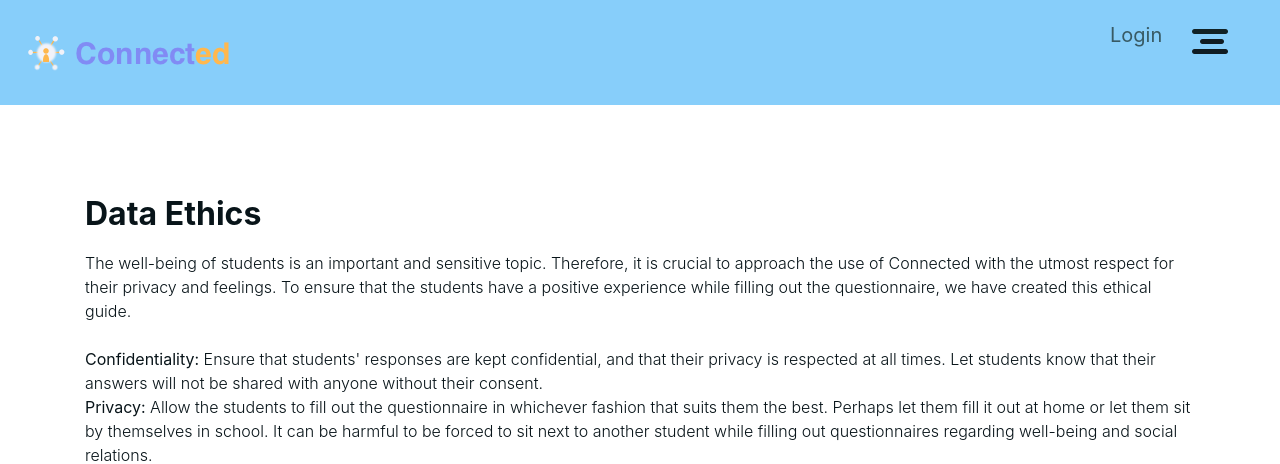
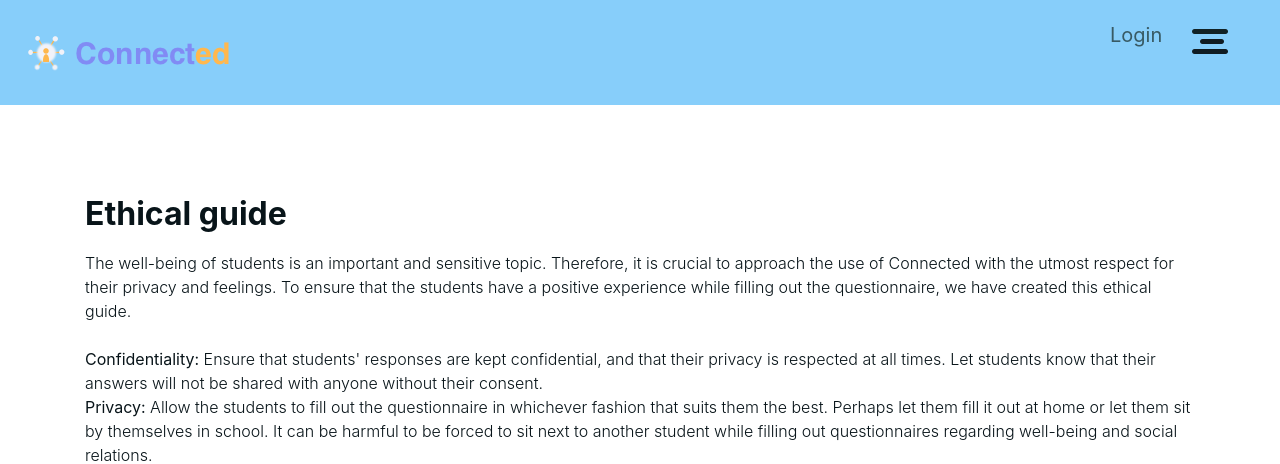
Before and after one commit to asw615/connect, a Flask app: page /science in a window 1280 px wide. Shown: the top 464 px of the page. Run offline with Flask 2, Linux system fonts and the light colour scheme; some libraries are stand-ins or nearby versions.

Commit message:
updated ethical guide

```diff
--- a/app/templates/about.html
+++ b/app/templates/about.html
@@ -45,7 +45,7 @@
                                 <a href="{{ url_for('test_bp.test') }}">Answer questionnaire</a>
                                 <a href="{{ url_for('test_bp.guide') }}">Practical Guide</a>
                                 <a href="{{ url_for('test_bp.sociogram') }}">Show test results</a>
-                                <a href="{{ url_for('test_bp.science') }}">Data ethics</a>
+                                <a href="{{ url_for('test_bp.science') }}">Ethical guide</a>
                                 <a href="{{ url_for('test_bp.about') }}">About us</a>
                             </div>
                         </div>
--- a/app/templates/guide.html
+++ b/app/templates/guide.html
@@ -41,7 +41,7 @@
                               <a href="{{ url_for('test_bp.test') }}">Answer questionnaire</a>
                               <a href="{{ url_for('test_bp.guide') }}">Practical Guide</a>
                               <a href="{{ url_for('test_bp.sociogram') }}">Show test results</a>
-                              <a href="{{ url_for('test_bp.science') }}">Data ethics</a>
+                              <a href="{{ url_for('test_bp.science') }}">Ethical guide</a>
                               <a href="{{ url_for('test_bp.about') }}">About us</a>
                             </div>
                         </div>
--- a/app/templates/index.html
+++ b/app/templates/index.html
@@ -45,7 +45,7 @@
                                 <a href="{{ url_for('test_bp.test') }}">Answer questionnaire</a>
                                 <a href="{{ url_for('test_bp.guide') }}">Practical Guide</a>
                                 <a href="{{ url_for('test_bp.sociogram') }}">Show test results</a>
-                                <a href="{{ url_for('test_bp.science') }}">Data ethics</a>
+                                <a href="{{ url_for('test_bp.science') }}">Ethical guide</a>
                                 <a href="{{ url_for('test_bp.about') }}">About us</a>
                             </div>
                         </div>
--- a/app/templates/science.html
+++ b/app/templates/science.html
@@ -45,7 +45,7 @@
                                 <a href="{{ url_for('test_bp.test') }}">Answer questionnaire</a>
                                 <a href="{{ url_for('test_bp.guide') }}">Practical Guide</a>
                                 <a href="{{ url_for('test_bp.sociogram') }}">Show test results</a>
-                                <a href="{{ url_for('test_bp.science') }}">Data ethics</a>
+                                <a href="{{ url_for('test_bp.science') }}">Ethical guide</a>
                                 <a href="{{ url_for('test_bp.about') }}">About us</a>
                             </div>
                         </div>
@@ -63,7 +63,7 @@
     <div class="container">
        <div class="row">
           <div class="col-sm-12">
-             <h1 class="protect_taital_1">Data Ethics</h1>
+             <h1 class="protect_taital_1">Ethical guide</h1>
              <p class="lorem_text">
                 The well-being of students is an important and sensitive topic. Therefore, it is crucial to approach the use of Connected with the utmost respect for their privacy and feelings. To ensure that the students have a positive experience while filling out the questionnaire, we have created this ethical guide.
              </p>
--- a/app/templates/sociogram.html
+++ b/app/templates/sociogram.html
@@ -47,7 +47,7 @@
                                 <a href="{{ url_for('test_bp.test') }}">Answer questionnaire</a>
                                 <a href="{{ url_for('test_bp.guide') }}">Practical Guide</a>
                                 <a href="{{ url_for('test_bp.sociogram') }}">Show test results</a>
-                                <a href="{{ url_for('test_bp.science') }}">Data ethics</a>
+                                <a href="{{ url_for('test_bp.science') }}">Ethical guide</a>
                                 <a href="{{ url_for('test_bp.about') }}">About us</a>
                             </div>
                         </div>
--- a/app/templates/test.html
+++ b/app/templates/test.html
@@ -45,7 +45,7 @@
                               <a href="{{ url_for('test_bp.test') }}">Answer questionnaire</a>
                               <a href="{{ url_for('test_bp.guide') }}">Practical Guide</a>
                               <a href="{{ url_for('test_bp.sociogram') }}">Show test results</a>
-                              <a href="{{ url_for('test_bp.science') }}">Data ethics</a>
+                              <a href="{{ url_for('test_bp.science') }}">Ethical guide</a>
                               <a href="{{ url_for('test_bp.about') }}">About us</a>
                             </div>
                         </div>
```
